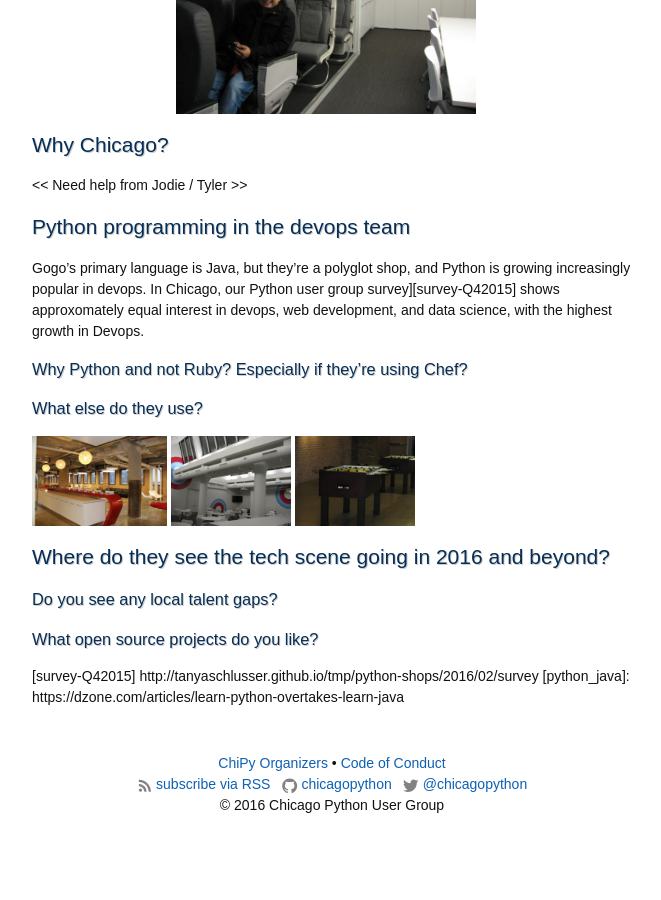
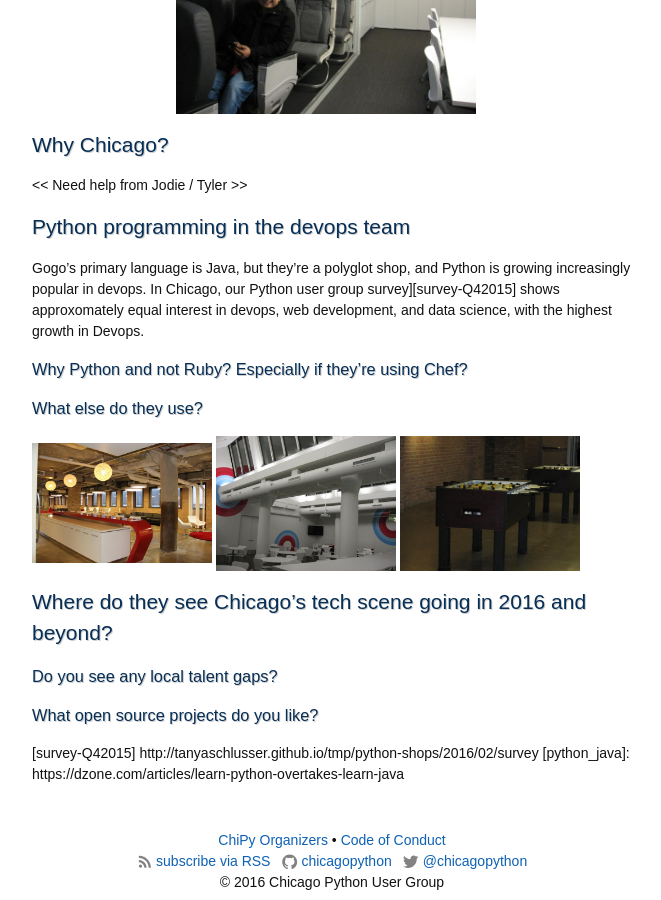
Before and after one commit to tanyaschlusser/tmp, a Jekyll site: the page built from python-shops/_posts/2016-01-03-Gogo.markdown, in a window 1280 px wide and 900 px high, scrolled down 885 px. Shown: the whole window, without its empty margins (308-969 px from the left). Built offline with Jekyll 4.4.1, drawn with Linux system fonts in a browser that asks for light colours; before the commit the page ends 1708 px from its top, so only the background shows below that.

Commit message:
added spaces between headers and enlarged inline images

```diff
--- a/python-shops/_posts/2016-01-03-Gogo.markdown
+++ b/python-shops/_posts/2016-01-03-Gogo.markdown
@@ -55,18 +55,19 @@ shows approxomately equal interest in devops, web development,
 and data science, with the highest growth in Devops.
 
 ### Why Python and not Ruby? Especially if they're using Chef?
+
 ### What else do they use?
 
-
-![Gogo break room]({{ site.baseurl }}/img/2016/gogo/GogoBreakRoom.jpg){: style="height:10vh;align:center"}
-![Gogo open space area]({{ site.baseurl }}/img/2016/gogo/GogoOpenSpace.jpg){: style="height:10vh;align:center"}
-![Gogo foosball table]({{ site.baseurl }}/img/2016/gogo/GogoFoosball.jpg){: style="height:10vh;align:center"}
+![Gogo break room]({{ site.baseurl }}/img/2016/gogo/GogoBreakRoom.jpg){: style="width:30%"}
+![Gogo open space area]({{ site.baseurl }}/img/2016/gogo/GogoOpenSpace.jpg){: style="width:30%"}
+![Gogo foosball table]({{ site.baseurl }}/img/2016/gogo/GogoFoosball.jpg){: style="width:30%"}
 
 
-## Where do they see the tech scene going in 2016 and beyond?
+## Where do they see Chicago's tech scene going in 2016 and beyond?
+
 ### Do you see any local talent gaps?
+
 ### What open source projects do you like?
-
 
 
 
```
